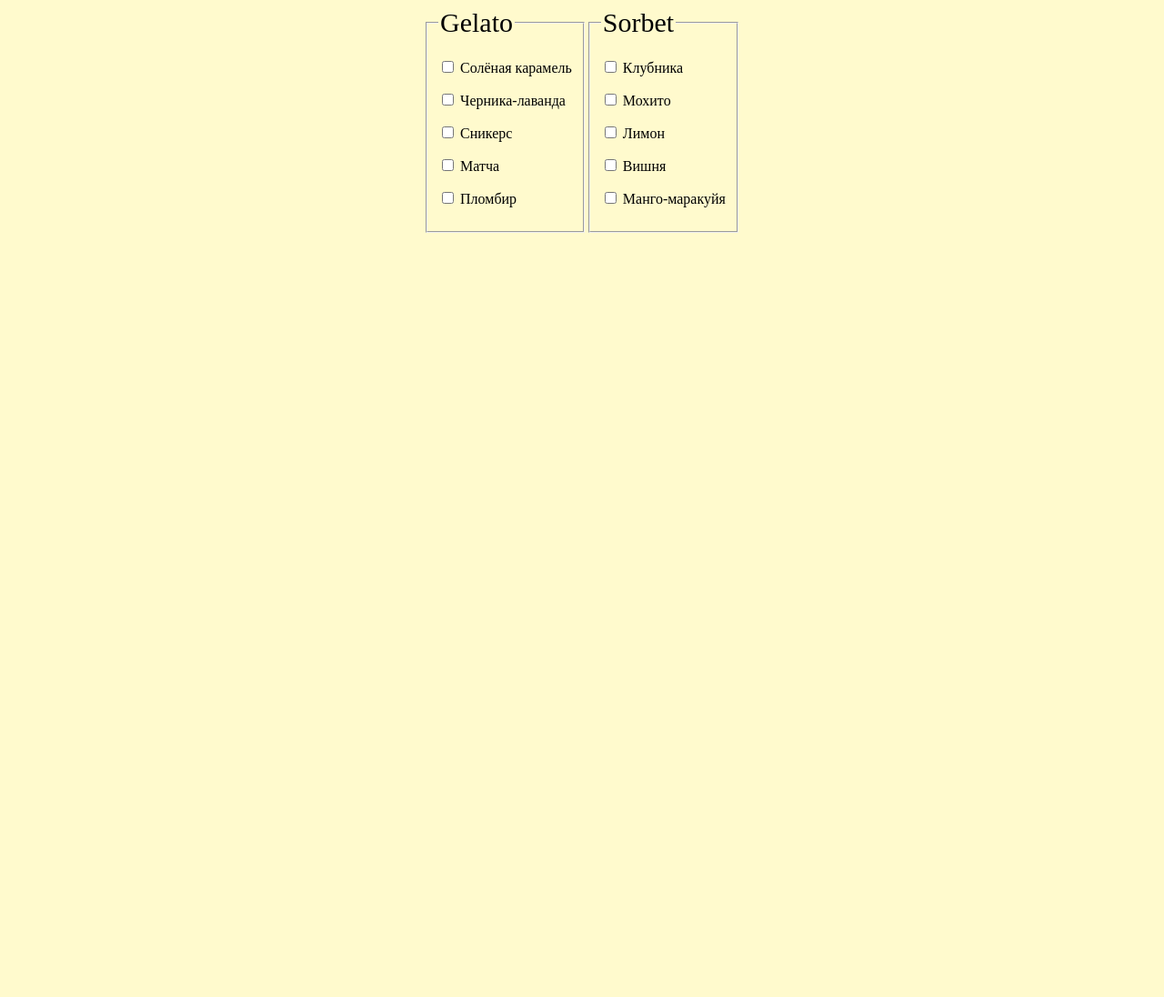
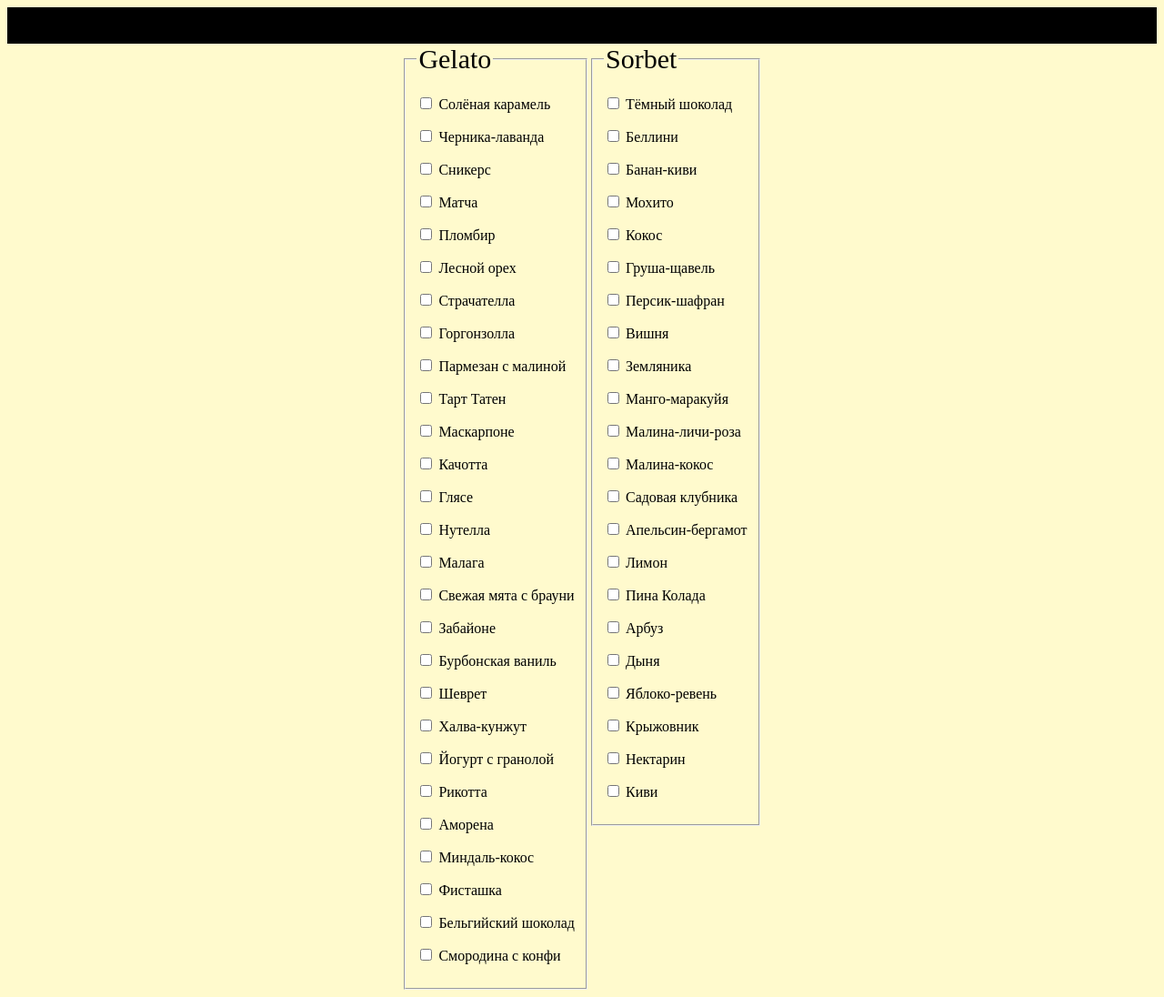
Before and after one commit to Cheizlol/cremeria.aroma, a plain HTML site: page index.html in a window 1280 px wide. Shown: the whole page at 91% size. Before the commit the page ends 800 px from the top, so only its background shows below. Drawn offline with Linux system fonts and the light colour scheme.

Commit message:
Add files via upload

```diff
--- a/index.html
+++ b/index.html
@@ -8,6 +8,10 @@
     <title>Cremeria.aroma</title>
 </head>
 <body>
+    <header class='nav'>
+        <div class="items">Канва</div>
+        <div class="items">Десерты</div>
+    </header>
     <div class="main">
         <div class="gelato">
             <form class='gelato__form'>
@@ -20,6 +24,29 @@
    <p><input type="checkbox" name="a" value="1883" > Сникерс</p>
    <p><input type="checkbox" name="a" value="1934"> Матча</p>
    <p><input type="checkbox" name="a" value="2010"> Пломбир</p>
+   <p><input type="checkbox" name="a" value="1417"> Лесной орех</p>
+   <p><input type="checkbox" name="a" value="1680" > Страчателла</p>
+   <p><input type="checkbox" name="a" value="1883" > Горгонзолла</p>
+   <p><input type="checkbox" name="a" value="1934"> Пармезан с малиной</p>
+   <p><input type="checkbox" name="a" value="2010"> Тарт Татен</p>
+   <p><input type="checkbox" name="a" value="1417"> Маскарпоне</p>
+   <p><input type="checkbox" name="a" value="1680" > Качотта</p>
+   <p><input type="checkbox" name="a" value="1883" > Глясе</p>
+   <p><input type="checkbox" name="a" value="1934"> Нутелла</p>
+   <p><input type="checkbox" name="a" value="2010"> Малага</p>
+   <p><input type="checkbox" name="a" value="1417"> Свежая мята с брауни</p>
+   <p><input type="checkbox" name="a" value="1680" > Забайоне</p>
+   <p><input type="checkbox" name="a" value="1883" > Бурбонская ваниль</p>
+   <p><input type="checkbox" name="a" value="1934"> Шеврет</p>
+   <p><input type="checkbox" name="a" value="2010"> Халва-кунжут</p>
+   <p><input type="checkbox" name="a" value="1417"> Йогурт с гранолой</p>
+   <p><input type="checkbox" name="a" value="1680" > Рикотта</p>
+   <p><input type="checkbox" name="a" value="1883" > Аморена</p>
+   <p><input type="checkbox" name="a" value="1934"> Миндаль-кокос</p>
+   <p><input type="checkbox" name="a" value="2010"> Фисташка</p>
+   <p><input type="checkbox" name="a" value="1934"> Бельгийский шоколад</p>
+   <p><input type="checkbox" name="a" value="2010"> Смородина с конфи</p>
+
 
                 </fieldset>
             </form>
@@ -31,11 +58,29 @@
                     <legend>
                         Sorbet
                     </legend>
-                    <p><input type="checkbox" name="a" value="1417"> Клубника</p>
-   <p><input type="checkbox" name="a" value="1680" > Мохито</p>
-   <p><input type="checkbox" name="a" value="1883" > Лимон</p>
-   <p><input type="checkbox" name="a" value="1934"> Вишня</p>
-   <p><input type="checkbox" name="a" value="2010"> Манго-маракуйя</p>
+                    <p><input type="checkbox" name="a" value="1417"> Тёмный шоколад</p>
+                    <p><input type="checkbox" name="a" value="1680" > Беллини</p>
+                    <p><input type="checkbox" name="a" value="1883" > Банан-киви</p>
+                    <p><input type="checkbox" name="a" value="1934"> Мохито</p>
+                    <p><input type="checkbox" name="a" value="2010"> Кокос</p>
+                    <p><input type="checkbox" name="a" value="1417"> Груша-щавель</p>
+                    <p><input type="checkbox" name="a" value="1680" > Персик-шафран</p>
+                    <p><input type="checkbox" name="a" value="1883" > Вишня</p>
+                    <p><input type="checkbox" name="a" value="1934"> Земляника</p>
+                    <p><input type="checkbox" name="a" value="2010"> Манго-маракуйя</p>
+                    <p><input type="checkbox" name="a" value="1417"> Малина-личи-роза</p>
+                    <p><input type="checkbox" name="a" value="1680" > Малина-кокос</p>
+                    <p><input type="checkbox" name="a" value="1883" > Садовая клубника</p>
+                    <p><input type="checkbox" name="a" value="1934"> Апельсин-бергамот</p>
+                    <p><input type="checkbox" name="a" value="2010"> Лимон</p>
+                    <p><input type="checkbox" name="a" value="1417"> Пина Колада</p>
+                    <p><input type="checkbox" name="a" value="1680" > Арбуз</p>
+                    <p><input type="checkbox" name="a" value="1883" > Дыня</p>
+                    <p><input type="checkbox" name="a" value="1934"> Яблоко-ревень</p>
+                    <p><input type="checkbox" name="a" value="2010"> Крыжовник</p>
+                    <p><input type="checkbox" name="a" value="1417"> Нектарин</p>
+                    <p><input type="checkbox" name="a" value="1680" > Киви</p>
+
                 </fieldset>
             </form>
         </div>
--- a/style/style.css
+++ b/style/style.css
@@ -12,3 +12,9 @@ legend {
     justify-content: center;
 
 }
+
+
+.items {
+    border: 1px solid black;
+    background-color: black;
+}
```
